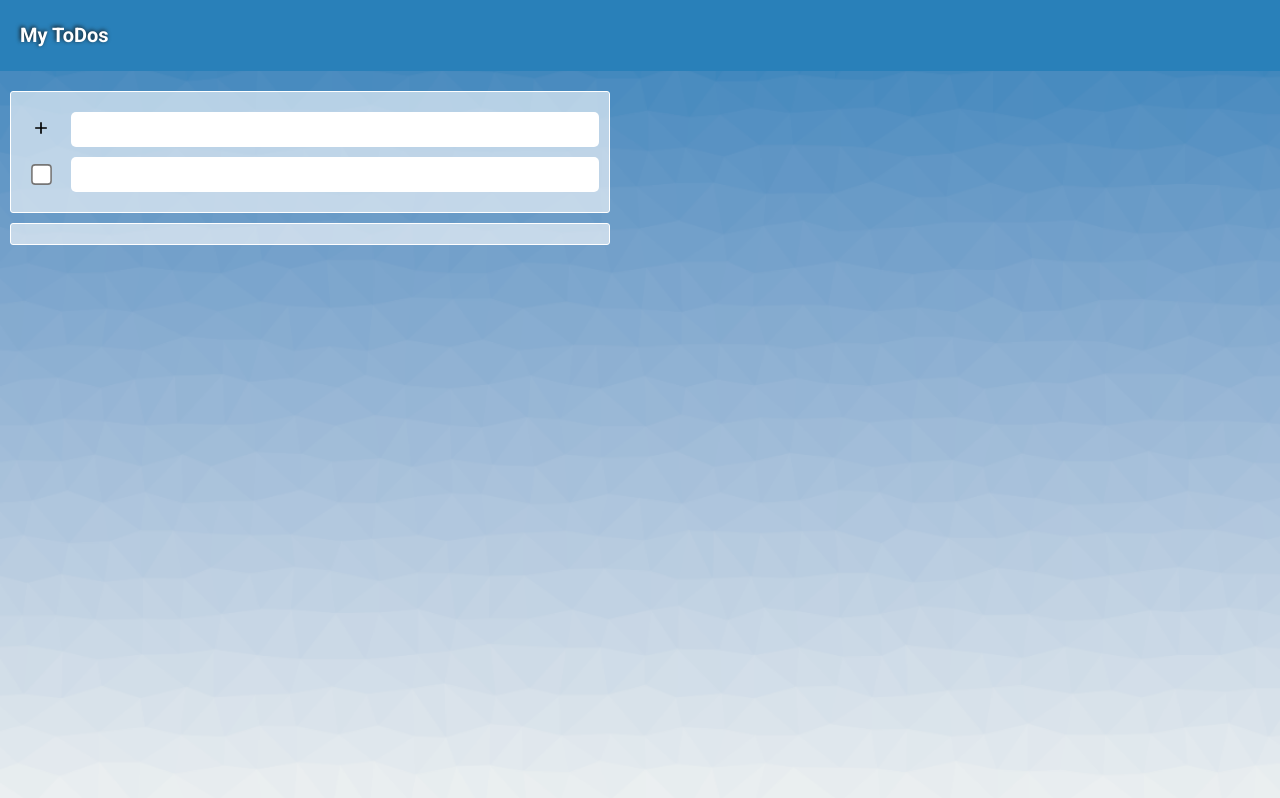
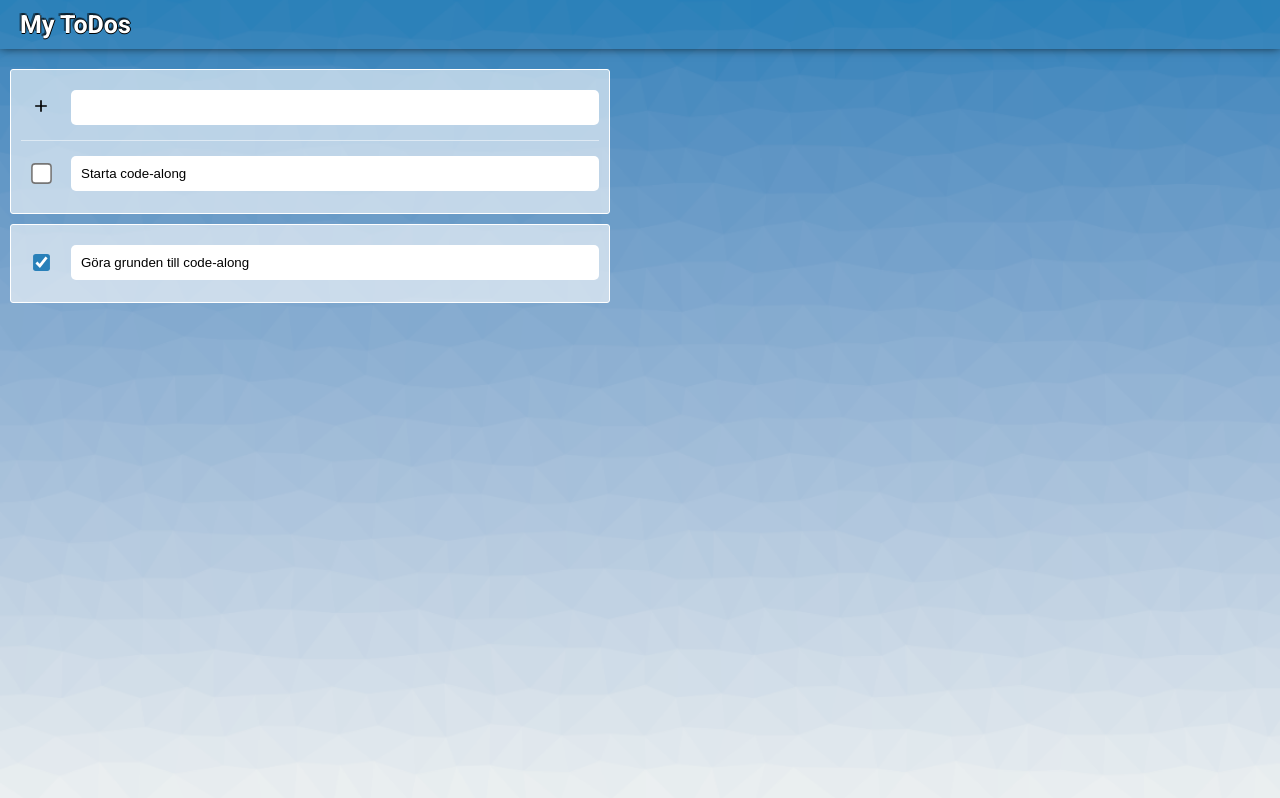
Before and after one commit to abergstream/code-along-callbacks, a plain HTML site: page index.html in a window 1280 px wide. Drawn offline with Linux system fonts and the light colour scheme.

Commit message:
A few fixes

```diff
--- a/css/style.css
+++ b/css/style.css
@@ -15,20 +15,23 @@ body {
 }
 header {
   width: 100%;
-  background-color: red;
   padding: 1rem 0 1rem 2rem;
   margin-bottom: 2rem;
-  background-color: rgb(41, 128, 185);
+  background-color: rgba(41, 128, 185, 0.2);
+  box-shadow: 0 -2px 1rem rgba(0, 0, 0, 0.9);
 }
 .title {
   color: #fff;
-  filter: drop-shadow(-1px -1px 0.2rem #111);
+  margin: 0;
+  font-size: 2.5rem;
+  text-shadow: 1px 0 0 #000, 0 -0.2rem 0 rgba(0, 0, 0, 0.5), 0 1px 0 #000,
+    -0.2rem -0.2rem 0 rgba(0, 0, 0, 0.5);
 }
 .wrapper {
   width: min(600px, calc(100% - 2rem));
   /* width: min(600px, 100%); */
   background-color: rgba(255, 255, 255, 0.6);
-  padding: 1rem 1rem 1rem 2rem;
+  padding: 1rem;
   margin: 1rem;
   border: 1px solid #fff;
   border-radius: 0.3rem;
@@ -37,7 +40,12 @@ header {
   display: flex;
   gap: 2rem;
   align-items: center;
-  margin: 1rem 0;
+  margin: 1rem 0 1.2rem 1rem;
+}
+.todos-divider {
+  border: 0.1rem solid rgba(255, 255, 255, 0.5);
+  border-bottom: 0;
+  margin: 1.5rem 0;
 }
 .icon-plus {
   width: 2rem;
@@ -45,6 +53,10 @@ header {
 .todos__input-checkbox {
   accent-color: rgb(41, 128, 185);
   transform: scale(1.6);
+}
+.todos__input-checkbox:checked {
+  accent-color: rgb(41, 128, 185);
+  transform: scale(1.3);
 }
 .todos__input-text {
   width: 100%;
--- a/index.html
+++ b/index.html
@@ -26,11 +26,28 @@
         </button>
         <input class="todos__input-text" type="text" name="" id="" />
       </article>
+      <hr class="todos-divider" />
+
+      <!-- Detta är ett exempel på vad som ska loopas ut via javascript -->
       <article class="todos">
-        <input class="todos__input-checkbox" type="checkbox" name="" id="" />
-        <input class="todos__input-text" type="text" name="" id="" />
+        <input class="todos__input-checkbox" type="checkbox" />
+        <input
+          class="todos__input-text"
+          type="text"
+          value="Starta code-along"
+        />
       </article>
     </section>
-    <section id="task-done" class="wrapper"></section>
+    <!-- Här ska avklarade Todos hamna -->
+    <section id="task-done" class="wrapper">
+      <article class="todos">
+        <input class="todos__input-checkbox" type="checkbox" checked />
+        <input
+          class="todos__input-text"
+          type="text"
+          value="Göra grunden till code-along"
+        />
+      </article>
+    </section>
   </main>
 </html>
```
